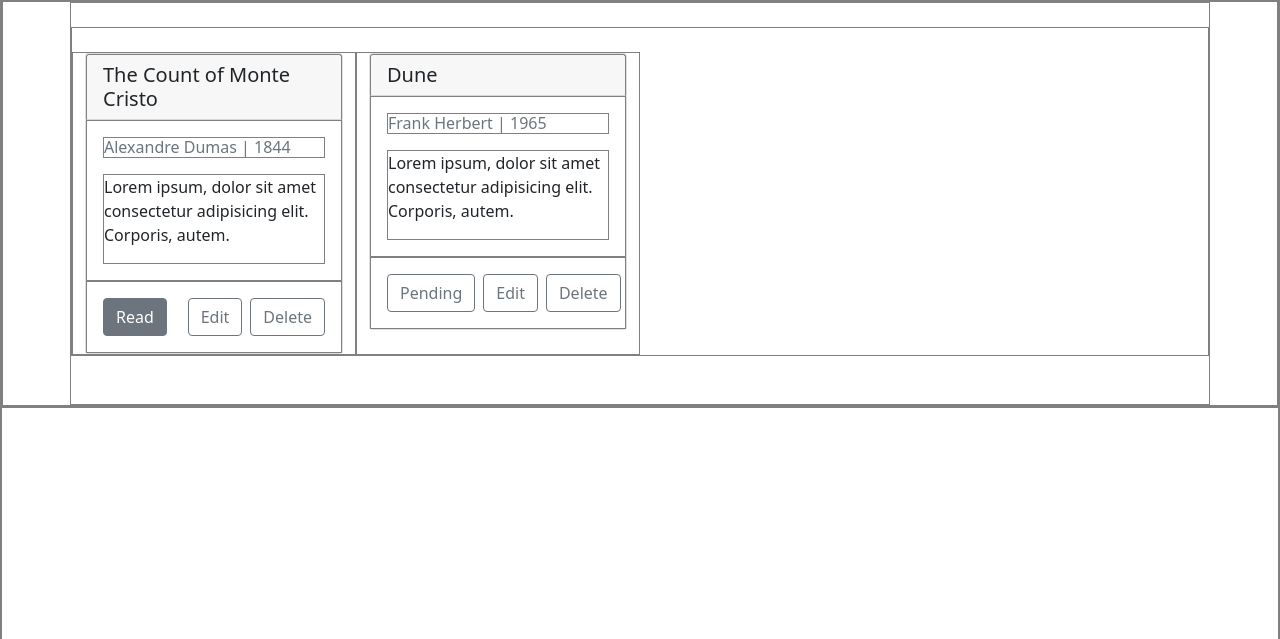
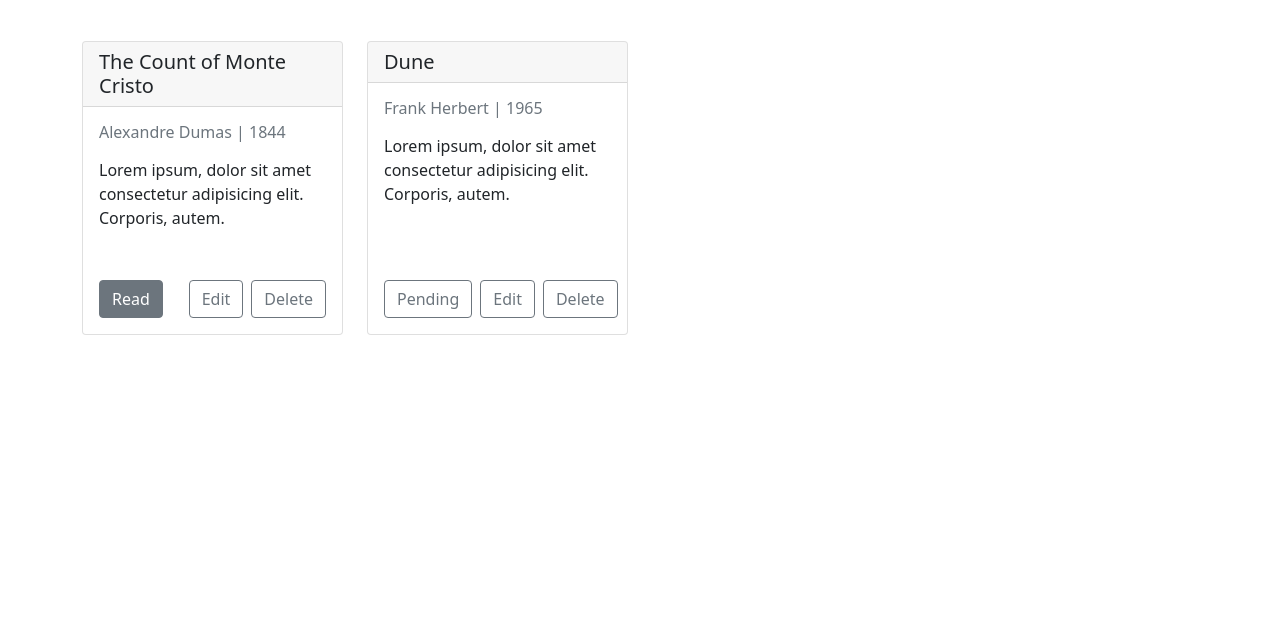
Before and after one commit to brandonnmelchor/read-me, a website with bundled scripts: page src/index.html in a window 1280 px wide. Shown: the part 97-736 px from the top of the page. Built offline with nearby package versions, Linux system fonts and the light colour scheme.

Commit message:
ensure all cards are same height when changing viewport size

```diff
--- a/src/js/app.js
+++ b/src/js/app.js
@@ -63,13 +63,13 @@ function createCard() {
     const buttonDelete = document.createElement("button");
 
     col.classList.add("col");
-    card.classList.add("card");
+    card.classList.add("card", "h-100");
     cardHeader.classList.add("card-header");
-    cardBody1.classList.add("card-body");
+    cardBody1.classList.add("card-body", "h-100");
     cardTitle.classList.add("card-title", "text-muted", "mb-3");
     cardText.classList.add("card-text");
     cardBody2.classList.add("card-body", "d-flex", "gap-2");
-    checkbox.classList.add("btn-check");
+    checkbox.classList.add("btn-check", "read-pending");
     buttonRead.classList.add("btn", "btn-outline-secondary", "me-auto");
     buttonEdit.classList.add("btn", "btn-outline-secondary");
     buttonDelete.classList.add("btn", "btn-outline-secondary");
--- a/src/scss/app.scss
+++ b/src/scss/app.scss
@@ -1,5 +1,7 @@
 // custom
 @import "./custom.scss";
+
+
 
 // bootstrap
 @import "~bootstrap/scss/bootstrap";
--- a/src/scss/custom.scss
+++ b/src/scss/custom.scss
@@ -1,8 +1,4 @@
 $dropdown-dark-link-active-bg: #52575c;
-
-* {
-  border: 1px gray solid;
-}
 
 .card-text {
   height: 90px;
```
